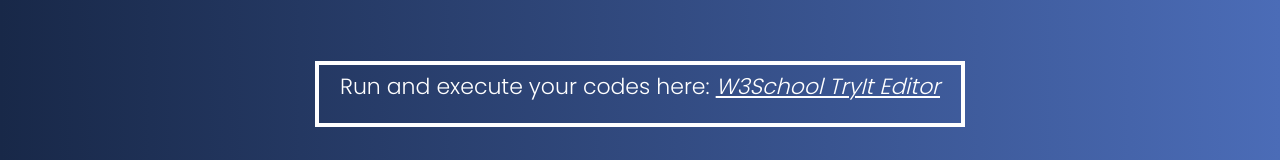
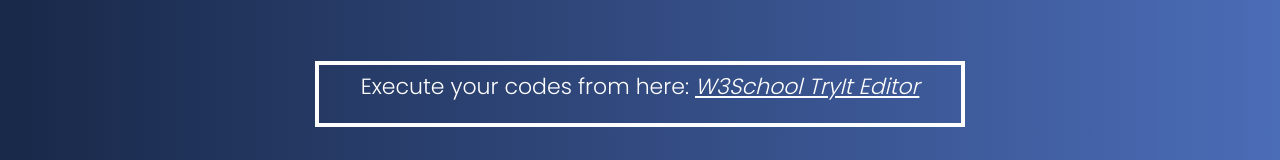
Before and after one commit to sbduke/practicals, a plain HTML site: page assets/htmlpage.html in a window 1280 px wide. Shown: the part 1140-1300 px from the top of the page. Drawn offline with Linux system fonts and the light colour scheme.

Commit message:
Minor Fix

```diff
--- a/assets/htmlpage.html
+++ b/assets/htmlpage.html
@@ -118,7 +118,7 @@
                                         ">
                                 <h2 style="text-align: center;
                                         color: white;
-                                       font-size: 150%;">Run and execute your codes here: <a href="https://www.w3schools.com/html/tryit.asp?filename=tryhtml_default"><i><u>W3School TryIt Editor</u></i></a>
+                                       font-size: 150%;">Execute your codes from here: <a href="https://www.w3schools.com/html/tryit.asp?filename=tryhtml_default"><i><u>W3School TryIt Editor</u></i></a>
                                 </h2>
                             </div>
 
@@ -152,7 +152,7 @@
 			</footer>
 
 		<!-- Scripts -->
-            <script src="../assets/js/jquery.min.js"></script>
+            		<script src="../assets/js/jquery.min.js"></script>
 			<script src="../assets/js/jquery.scrollex.min.js"></script>
 			<script src="../assets/js/skel.min.js"></script>
 			<script src="../assets/js/util.js"></script>
```
